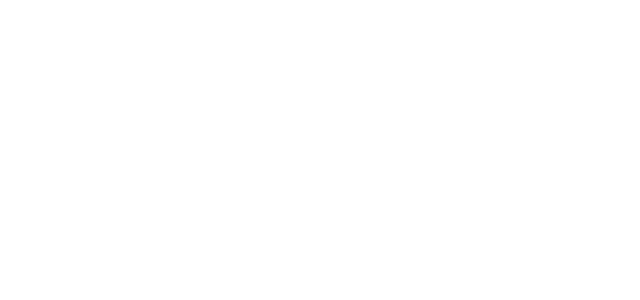
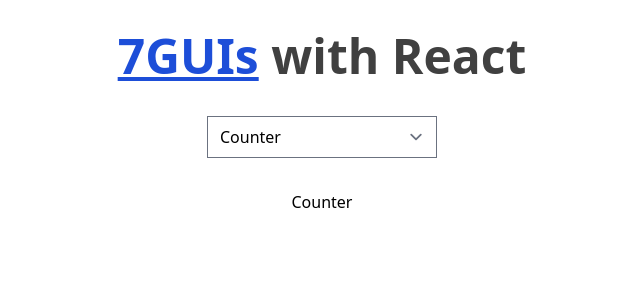
Before and after one commit to tlent/7guis-react, a React (Vite) app: page / in a window 1280 px wide. Shown: the top 300 px of the page, without its empty margins (318-958 px from the left). Built offline with nearby package versions, Linux system fonts and the light colour scheme.

Commit message:
Create homepage

```diff
--- a/index.html
+++ b/index.html
@@ -3,7 +3,7 @@
   <head>
     <meta charset="UTF-8" />
     <meta name="viewport" content="width=device-width, initial-scale=1.0" />
-    <title>Vite + React + TS</title>
+    <title>7GUIs React</title>
   </head>
   <body>
     <div id="root"></div>
--- a/package.json
+++ b/package.json
@@ -13,6 +13,7 @@
     "react-dom": "^18.2.0"
   },
   "devDependencies": {
+    "@tailwindcss/forms": "^0.5.3",
     "@types/react": "^18.0.27",
     "@types/react-dom": "^18.0.10",
     "@vitejs/plugin-react-swc": "^3.0.0",
--- a/src/App.tsx
+++ b/src/App.tsx
@@ -1,5 +1,74 @@
-function App() {
-  return <div></div>;
+import { useState } from "react";
+
+import {
+  Counter,
+  TemperatureConverter,
+  FlightBooker,
+  Timer,
+  Crud,
+  CircleDrawer,
+  Cells,
+} from "./GUIs";
+
+const GuiComponents: { [name: string]: JSX.Element } = {
+  Counter: <Counter />,
+  "Temperature Converter": <TemperatureConverter />,
+  "Flight Booker": <FlightBooker />,
+  Timer: <Timer />,
+  CRUD: <Crud />,
+  "Circle Drawer": <CircleDrawer />,
+  Cells: <Cells />,
+};
+
+const GuiNames = Object.keys(GuiComponents);
+
+export default function App() {
+  const [selectedGui, setSelectedGui] = useState(GuiNames[0]);
+  const content = GuiComponents[selectedGui];
+
+  return (
+    <main className="py-4 md:container md:mx-auto">
+      <PageHeading />
+      <GuiSelector onSelect={(guiName) => setSelectedGui(guiName)} />
+      <div className="m-4 mx-auto w-fit p-4">{content}</div>
+    </main>
+  );
 }
 
-export default App;
+function PageHeading() {
+  return (
+    <h1 className="mb-5 p-4 text-center text-5xl font-semibold text-neutral-700">
+      <a
+        href="https://eugenkiss.github.io/7guis/"
+        className="text-blue-700 underline"
+      >
+        7GUIs
+      </a>{" "}
+      with React
+    </h1>
+  );
+}
+
+function GuiSelector({ onSelect }: { onSelect: (guiName: string) => void }) {
+  function handleChange(event: React.ChangeEvent<HTMLSelectElement>) {
+    const name = event.target.value;
+    onSelect(name);
+  }
+
+  return (
+    <div className="mx-auto w-fit">
+      <label htmlFor="selectedGUI" className="sr-only">
+        Select a GUI
+      </label>
+      <select name="selectedGUI" onChange={handleChange}>
+        {GuiNames.map((name) => {
+          return (
+            <option key={name} value={name}>
+              {name}
+            </option>
+          );
+        })}
+      </select>
+    </div>
+  );
+}
--- /dev/null
+++ b/src/GUIs/Cells.tsx
@@ -0,0 +1,3 @@
+export default function Cells() {
+  return <p>Cells</p>;
+}
--- /dev/null
+++ b/src/GUIs/CircleDrawer.tsx
@@ -0,0 +1,3 @@
+export default function CircleDrawer() {
+  return <p>CircleDrawer</p>;
+}
--- /dev/null
+++ b/src/GUIs/Counter.tsx
@@ -0,0 +1,3 @@
+export default function Counter() {
+  return <p>Counter</p>;
+}
--- /dev/null
+++ b/src/GUIs/Crud.tsx
@@ -0,0 +1,3 @@
+export default function Crud() {
+  return <p>Crud</p>;
+}
--- /dev/null
+++ b/src/GUIs/FlightBooker.tsx
@@ -0,0 +1,3 @@
+export default function FlightBooker() {
+  return <p>FlightBooker</p>;
+}
--- /dev/null
+++ b/src/GUIs/TemperatureConverter.tsx
@@ -0,0 +1,3 @@
+export default function TemperatureConverter() {
+  return <p>TemperatureConverter</p>;
+}
--- /dev/null
+++ b/src/GUIs/Timer.tsx
@@ -0,0 +1,3 @@
+export default function Timer() {
+  return <p>Timer</p>;
+}
--- /dev/null
+++ b/src/GUIs/index.tsx
@@ -0,0 +1,7 @@
+export { default as Counter } from "./Counter";
+export { default as TemperatureConverter } from "./TemperatureConverter";
+export { default as FlightBooker } from "./FlightBooker";
+export { default as Timer } from "./Timer";
+export { default as Crud } from "./Crud";
+export { default as CircleDrawer } from "./CircleDrawer";
+export { default as Cells } from "./Cells";
--- a/tailwind.config.cjs
+++ b/tailwind.config.cjs
@@ -4,5 +4,5 @@
   theme: {
     extend: {},
   },
-  plugins: [],
+  plugins: [require("@tailwindcss/forms")],
 };
```
Also changed, not shown: 1 other file (tests, documents, lock files or other folders).
